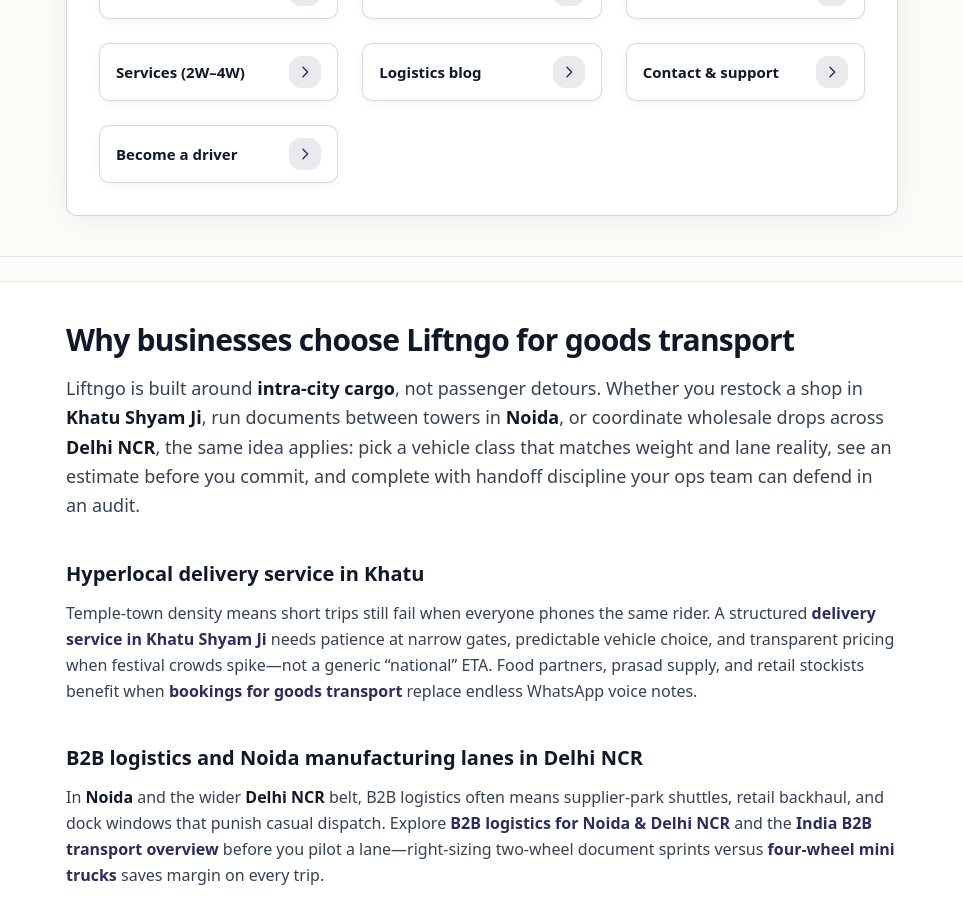
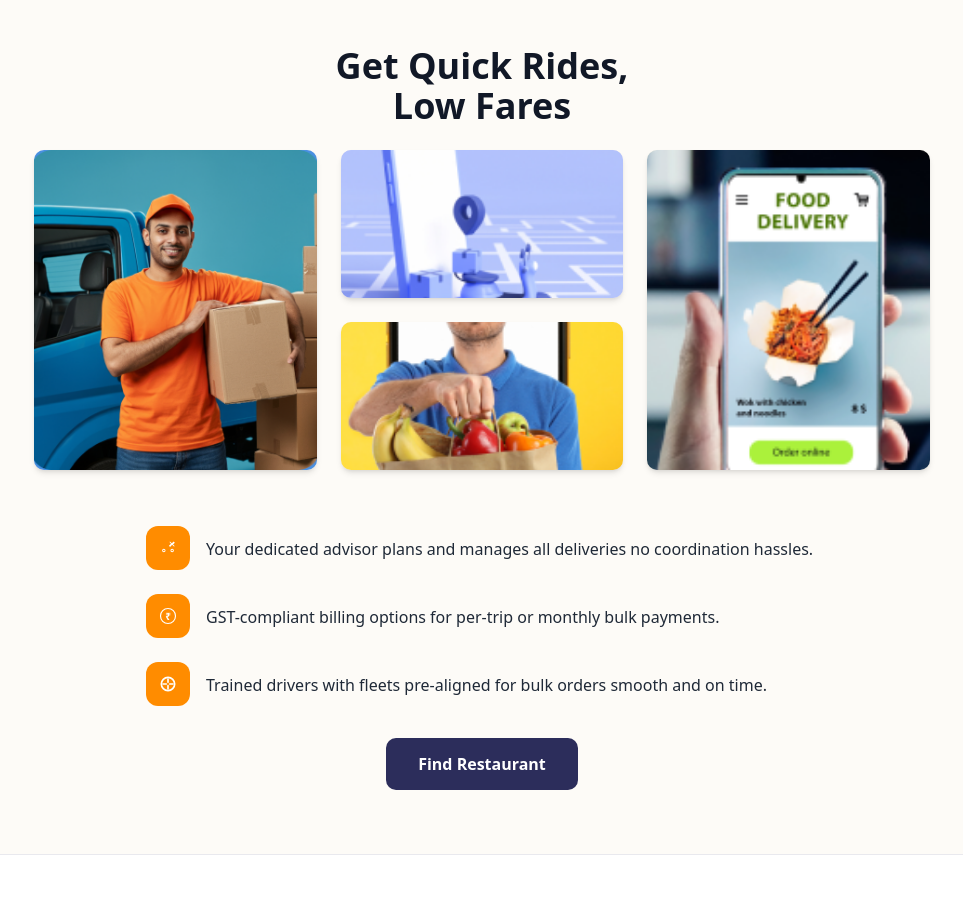
Before and after one commit to jigarkalodiaa/liftngotest, a Next.js app: page / in a window 1280 px wide. Shown: the part 2300-3199 px from the top of the page, without its empty margins (158-1121 px from the left). Built offline with nearby package versions, Linux system fonts and the light colour scheme; no server answers.

Commit message:
update: reorder homepage sections - How it Works > Our Service > Quick Rides > Where we operate (last)

```diff
--- a/src/app/page.tsx
+++ b/src/app/page.tsx
@@ -57,14 +57,14 @@
       >
         <Hero pickupBookingSource="homepage" />
         <Features />
-        <HomeSeoContent />
-        <HomeDeepAuthoritySection />
         <ServiceSection />
         <QuickRidesSection />
+        <HomeDeepAuthoritySection />
         <AppDownloadSection />
         <BlogSection />
         <TestimonialsSection />
         <FaqSection />
+        <HomeSeoContent />
       </main>
       <Footer />
     </PageWrapper>
```
